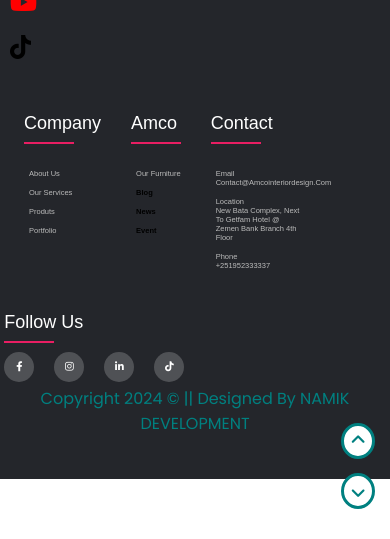
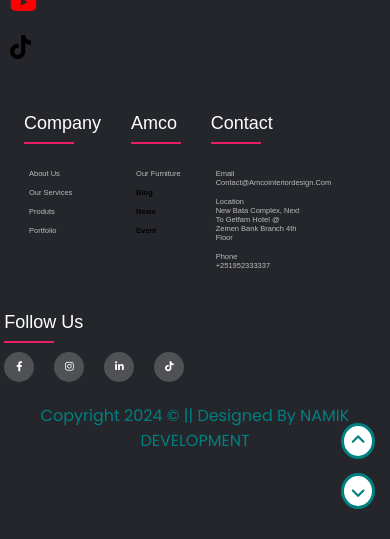
Before and after one commit to nazrawi777/AMCO-KAL, a Flask app: page /bloog in a window 390 px wide. Shown: the part 530-1069 px from the top of the page. Run offline with Flask 3, Linux system fonts and the light colour scheme; data that the repository does not hold is empty; parts of the project's set-up code (start-up, migrations or seed data) failed here and were passed over; some libraries are stand-ins or nearby versions.

Commit message:
Update c.html

```diff
--- a/app/templates/c.html
+++ b/app/templates/c.html
@@ -101,7 +101,7 @@ html,body
   .footer{
     position: relative;
     top: 10px !important;
-    height: 340px;
+    height: 400px;
 
   }
   #locate{
@@ -119,7 +119,7 @@ html,body
       text-align: center;
       color: teal;
       position: relative;
-      top: 70px !important;
+      top: 87px !important;
       font-family: poppins, sans-serif;
       white-space: wrap;
     }
```
